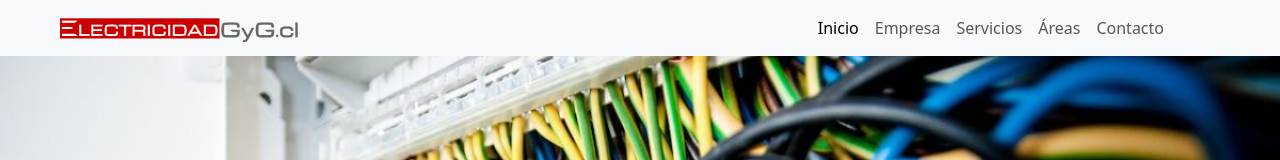
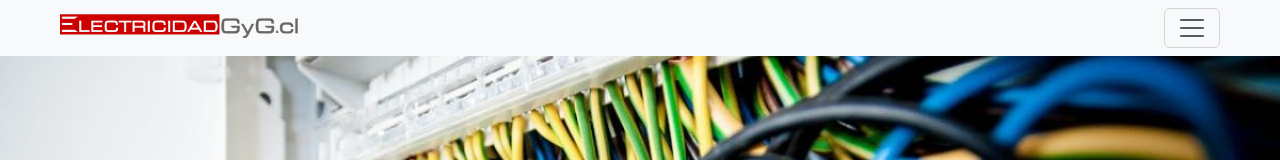
Before and after one commit to juacomiranda/electricidadgyg, a React (Vite) app: page / in a window 1280 px wide. Shown: the top 160 px of the page. Built offline with nearby package versions, Linux system fonts and the light colour scheme.

Commit message:
d-inline

```diff
--- a/src/js/components/footer.jsx
+++ b/src/js/components/footer.jsx
@@ -5,7 +5,7 @@ export const Footer = () => (
 	<footer className="container-fluid mt-auto py-3 text-center">
 		<div className="d-flex justify-content-around">
 			<div className="p-2">
-				<img src={logo} className="img-sm rounded float-start" alt="Electrica GyG" />
+				<img src={logo} className="img rounded float-start" alt="Electrica GyG" />
 				<p className="text-danger">
 					<i className="p-2 fa-brands fa-linkedin" />
 					<i className="p-2 fa-brands fa-square-instagram" />
--- a/src/js/components/navbar.jsx
+++ b/src/js/components/navbar.jsx
@@ -5,10 +5,10 @@ import  logo  from "../../img/electricidad.png";
 export const Navbar = () => {
 	return (
         <div className="container-fluid">
-        <nav className="navbar navbar-expand-sm fixed-top bg-body-tertiary">
+        <nav className="navbar fixed-top bg-body-tertiary">
             <div className="container-fluid mx-5">
                 <a className="navbar-brand" href="#">
-                    <img className="img" src={logo} alt="Electricidad G&G" />
+                    <img className="img d-inline-block align-text-top" src={logo} alt="Electricidad G&G" />
                 </a>
                 <button className="navbar-toggler" type="button" data-bs-toggle="collapse" data-bs-target="#navbarSupportedContent" aria-controls="navbarSupportedContent" aria-expanded="false" aria-label="Toggle navigation">
                     <span className="navbar-toggler-icon"></span>
```
